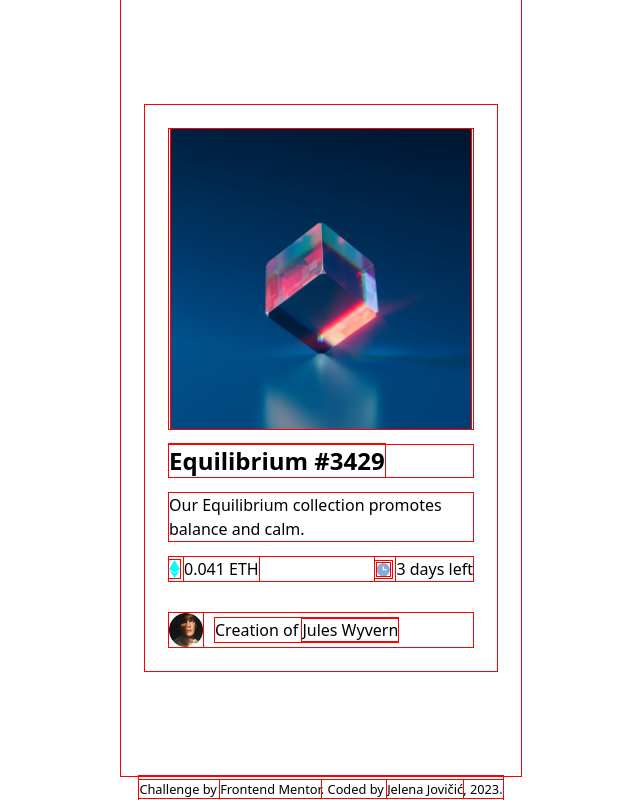
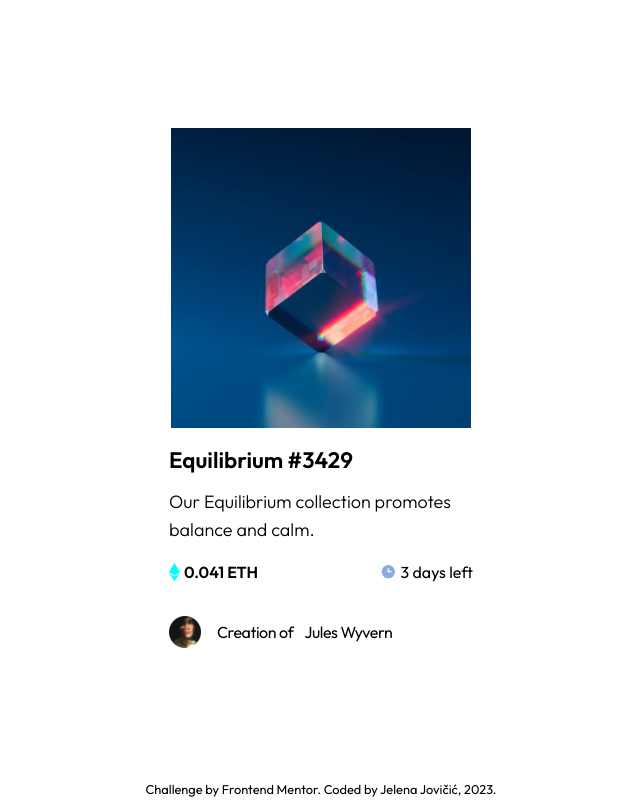
Before and after one commit to je-jo/nft-preview-card-component, a website: page index.html in a window 1280 px wide. Shown: the whole page, without its empty margins (319-959 px from the left). Drawn offline with Linux system fonts and the light colour scheme.

Commit message:
add typography

```diff
--- a/index.html
+++ b/index.html
@@ -7,16 +7,11 @@
   <meta name="description" content="A solution to a Frontend Mentor challenge - NFT Preview Card Component">
   <meta name="theme-color" content="hsl(216, 55%, 11%)">
   <link rel="icon" type="image/png" sizes="32x32" href="src/assets/img/favicon-32x32.png">
-  <link rel="stylesheet" href="/dist/output.css">
+  <link rel="stylesheet" href="dist/output.css">
   <title>Frontend Mentor | NFT preview card component</title>
-  <style>
-    * {
-      outline: 1px solid red;
-    }
-  </style>
 </head>
 
-<body class="min-h-screen grid grid-rows-[1fr_auto] justify-items-center">
+<body class="min-h-screen grid grid-rows-[1fr_auto] justify-items-center font-body">
   <main class="grid items-center p-6">
     <div class="p-6 grid items-center gap-4 max-w-[22rem]">
       <a href="src/assets/img/image-equilibrium.jpg" class="relative inline-block
@@ -27,10 +22,9 @@
         <img src="src/assets/img/image-equilibrium.jpg"
           alt="an NFT showing a glass cube standing on its' tip and reflecting colorful light" width="300" height="300"
           class="mx-auto">
-        <!-- 280, 300 -->
       </a>
-      <h1 class="font-bold text-2xl"><a href="#">Equilibrium #3429</a></h1>
-      <p>Our Equilibrium collection promotes balance and calm.</p>
+      <h1 class="text-[1.4rem] font-semibold"><a href="#">Equilibrium #3429</a></h1>
+      <p class="-mt-1.5 md:text-lg font-light">Our Equilibrium collection promotes balance and calm.</p>
       <div class="flex justify-between">
         <p class="flex items-center gap-1">
           <span>
@@ -39,7 +33,7 @@
                 fill="#00FFF8" />
             </svg>
           </span>
-          <span>0.041 ETH</span>
+          <span class="font-semibold">0.041 ETH</span>
         </p>
         <p class="flex items-center gap-1">
           <span>
@@ -53,9 +47,9 @@
         </p>
       </div>
 
-      <p class="mt-4 flex items-center gap-3">
-        <img src="src/assets/img/image-avatar.png" alt="avatar of jules wyvern" width="34" height="34">
-        <span>Creation of <a href="">Jules Wyvern</a></span>
+      <p class="mt-4 flex items-center gap-4">
+        <img src="src/assets/img/image-avatar.png" alt="avatar of jules wyvern" width="32" height="32">
+        <span class="tracking-tight">Creation of <a href="#" class="mx-1 md:mx-2">Jules Wyvern</a></span>
       </p>
     </div>
   </main>
@@ -64,7 +58,8 @@
       <small>Challenge by
         <a href="https://www.frontendmentor.io?ref=challenge" target="_blank">Frontend Mentor</a>. Coded by
         <a href="https://github.com/je-jo" target="_blank">Jelena Jovičić</a>,
-        2023.</small>
+        2023.
+      </small>
     </p>
   </footer>
 </body>
--- a/src/input.css
+++ b/src/input.css
@@ -1,3 +1,36 @@
+/* outfit-300 - latin_latin-ext */
+@font-face {
+    font-display: swap;
+    /* Check https://developer.mozilla.org/en-US/docs/Web/CSS/@font-face/font-display for other options. */
+    font-family: 'Outfit';
+    font-style: normal;
+    font-weight: 300;
+    src: url('../src/assets/fonts/outfit-v11-latin_latin-ext-300.woff2') format('woff2');
+    /* Chrome 36+, Opera 23+, Firefox 39+, Safari 12+, iOS 10+ */
+}
+
+/* outfit-regular - latin_latin-ext */
+@font-face {
+    font-display: swap;
+    /* Check https://developer.mozilla.org/en-US/docs/Web/CSS/@font-face/font-display for other options. */
+    font-family: 'Outfit';
+    font-style: normal;
+    font-weight: 400;
+    src: url('../src/assets/fonts/outfit-v11-latin_latin-ext-regular.woff2') format('woff2');
+    /* Chrome 36+, Opera 23+, Firefox 39+, Safari 12+, iOS 10+ */
+}
+
+/* outfit-600 - latin_latin-ext */
+@font-face {
+    font-display: swap;
+    /* Check https://developer.mozilla.org/en-US/docs/Web/CSS/@font-face/font-display for other options. */
+    font-family: 'Outfit';
+    font-style: normal;
+    font-weight: 600;
+    src: url('../src/assets/fonts/outfit-v11-latin_latin-ext-600.woff2') format('woff2');
+    /* Chrome 36+, Opera 23+, Firefox 39+, Safari 12+, iOS 10+ */
+}
+
 @tailwind base;
 @tailwind components;
 @tailwind utilities;
--- a/tailwind.config.js
+++ b/tailwind.config.js
@@ -3,7 +3,11 @@ module.exports = {
   content: ["./index.html",
             "./src/**/*.{html,js}"],
   theme: {
-    extend: {},
+    extend: {
+      fontFamily: {
+        'body': ['Outfit'],
+      },
+    },
   },
   plugins: [],
 }
```
Also changed, not shown: dist/output.css, src/assets/fonts/outfit-v11-latin_latin-ext-300.woff2 (added), src/assets/fonts/outfit-v11-latin_latin-ext-600.woff2 (added), src/assets/fonts/outfit-v11-latin_latin-ext-regular.woff2 (added).
